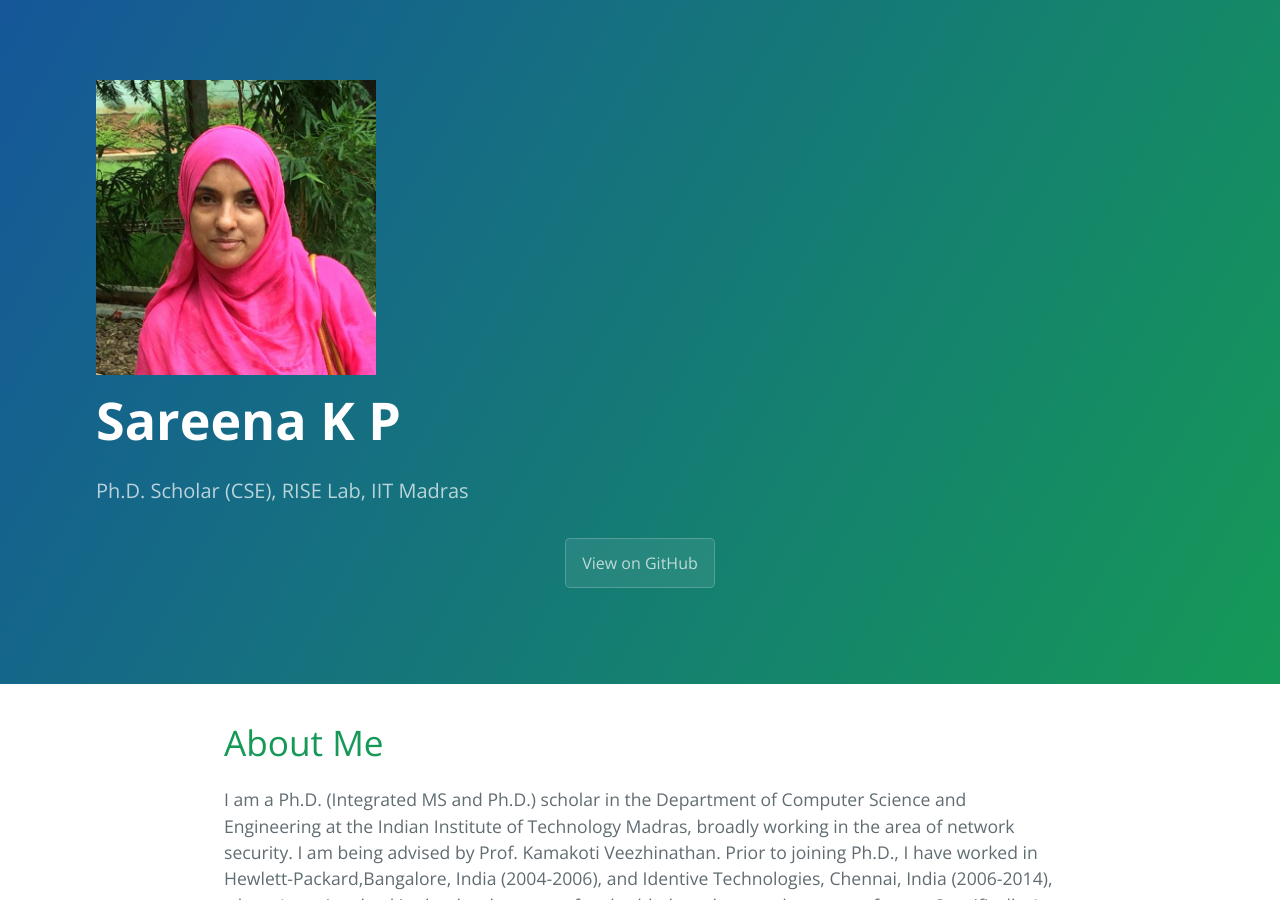
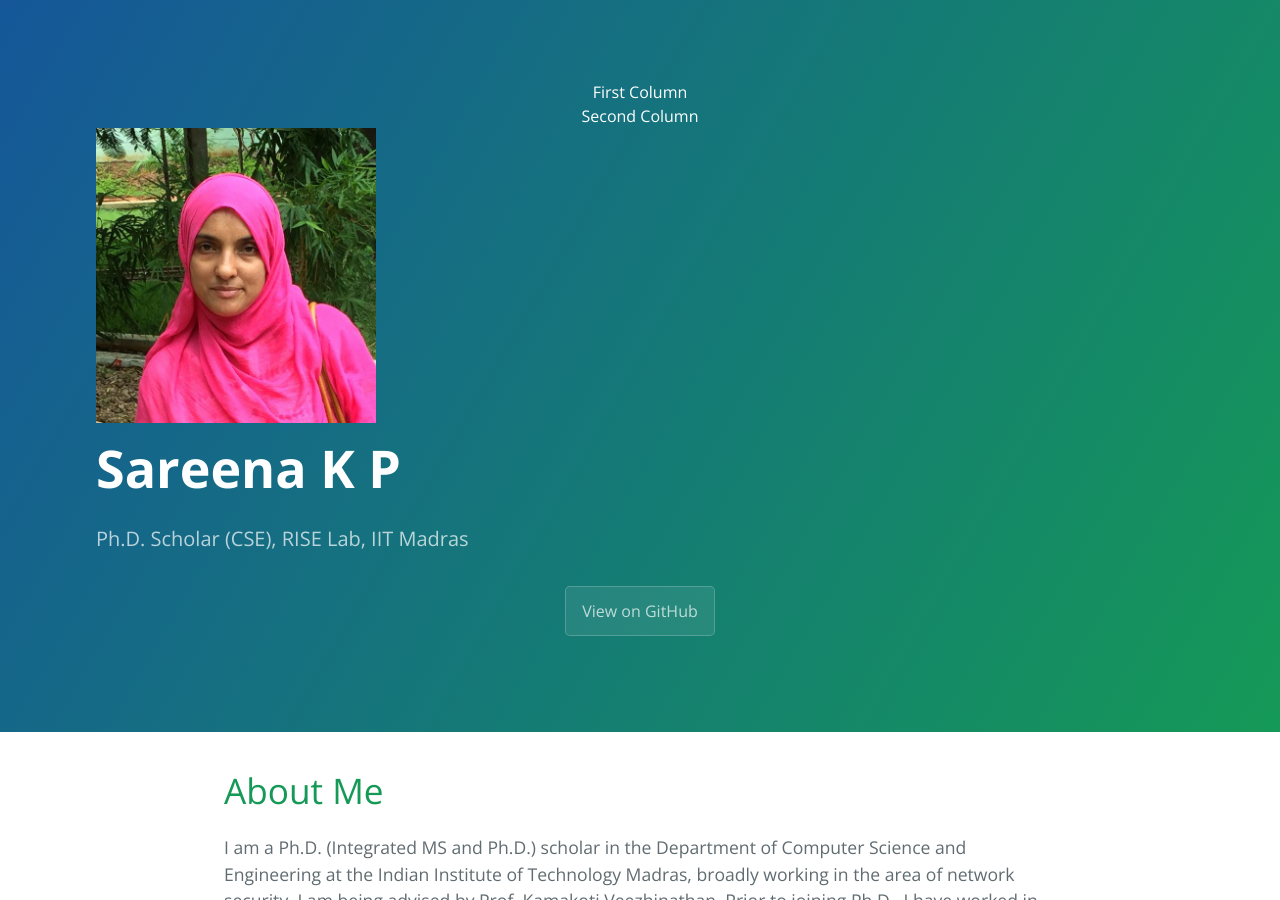
Before and after one commit to sareenakp/sareenakp_older_wedbite, a Jekyll site: the page built from index.md, in a window 1280 px wide and 900 px high. Built offline with Jekyll 4.4.1, drawn with Linux system fonts in a browser that asks for light colours; our own code applies the rules of GitHub Pages for plain Markdown files.

Commit message:
Update default.html

```diff
--- a/_layouts/default.html
+++ b/_layouts/default.html
@@ -16,13 +16,22 @@
      <!-- <h1 class="project-name">{{ site.title | default: site.github.repository_name }}</h1>
       <h2 class="project-tagline">{{ site.description | default: site.github.project_tagline }}</h2> -->
 
+      <div class="container">
+   <div class="col-lg-6 col-md-6 col-sm-12 col-xs-12">
+      First Column
+   </div>
+   <div class="col-lg-6 col-md-6 col-sm-12 col-xs-12">
+      Second Column
+   </div>
+<div>
+
        <div class="row">
-              <div align="left" class="col-md-1">
+              <div align="left" class="col-md-3">
             <a target="_blank" href="sareena.jpg" width="280">
                 <img id="mobile-img" src="sareena.jpg" width="280" border="0" alt=""></a>
         </div>
 
-         <div class="column", align = "left" class="col-md-3">
+         <div class="column", align = "left" >
 
                  <h1 class="project-name">{{ site.title | default: site.github.repository_name }}</h1>
       <h2 class="project-tagline">{{ site.description | default: site.github.project_tagline }}</h2>
```
